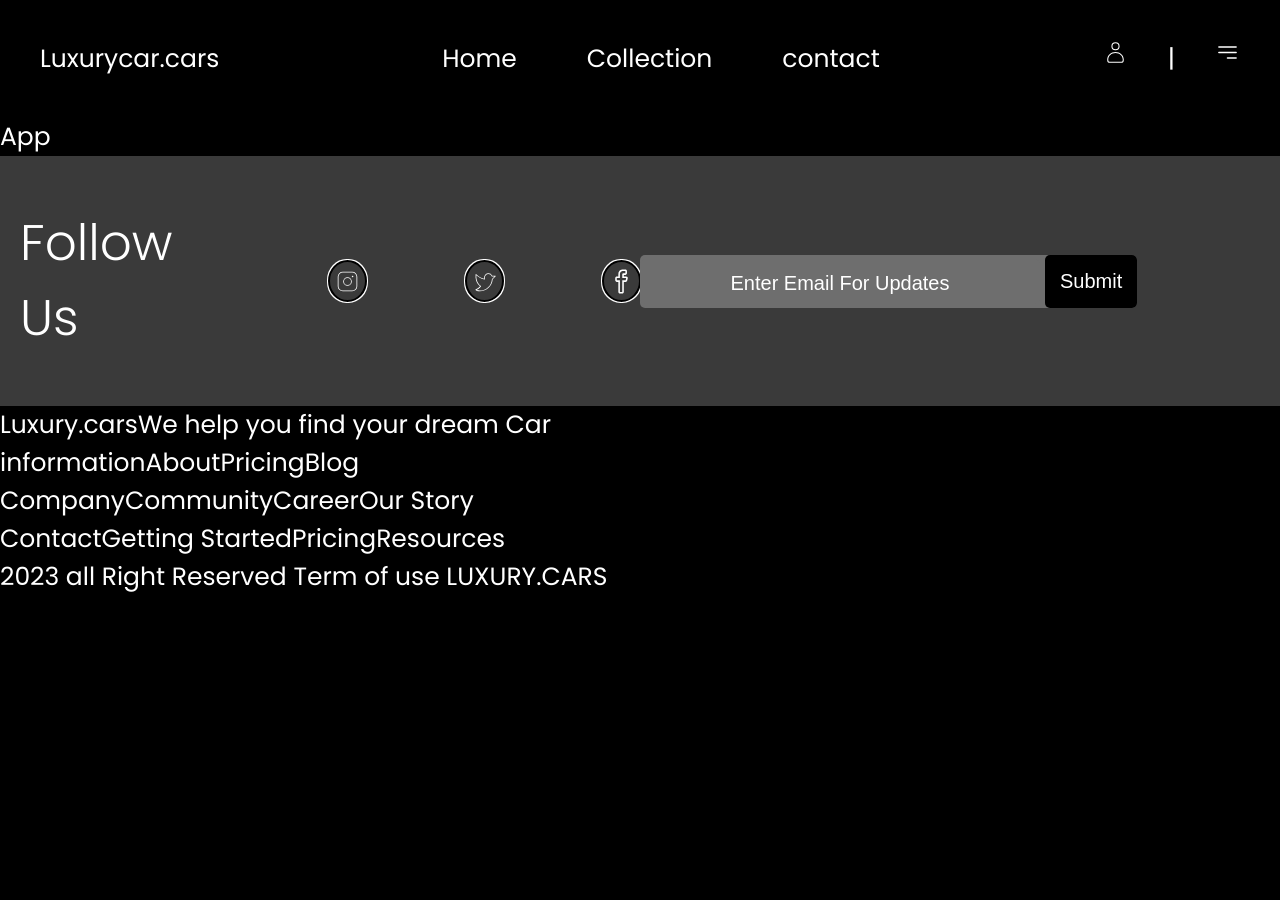
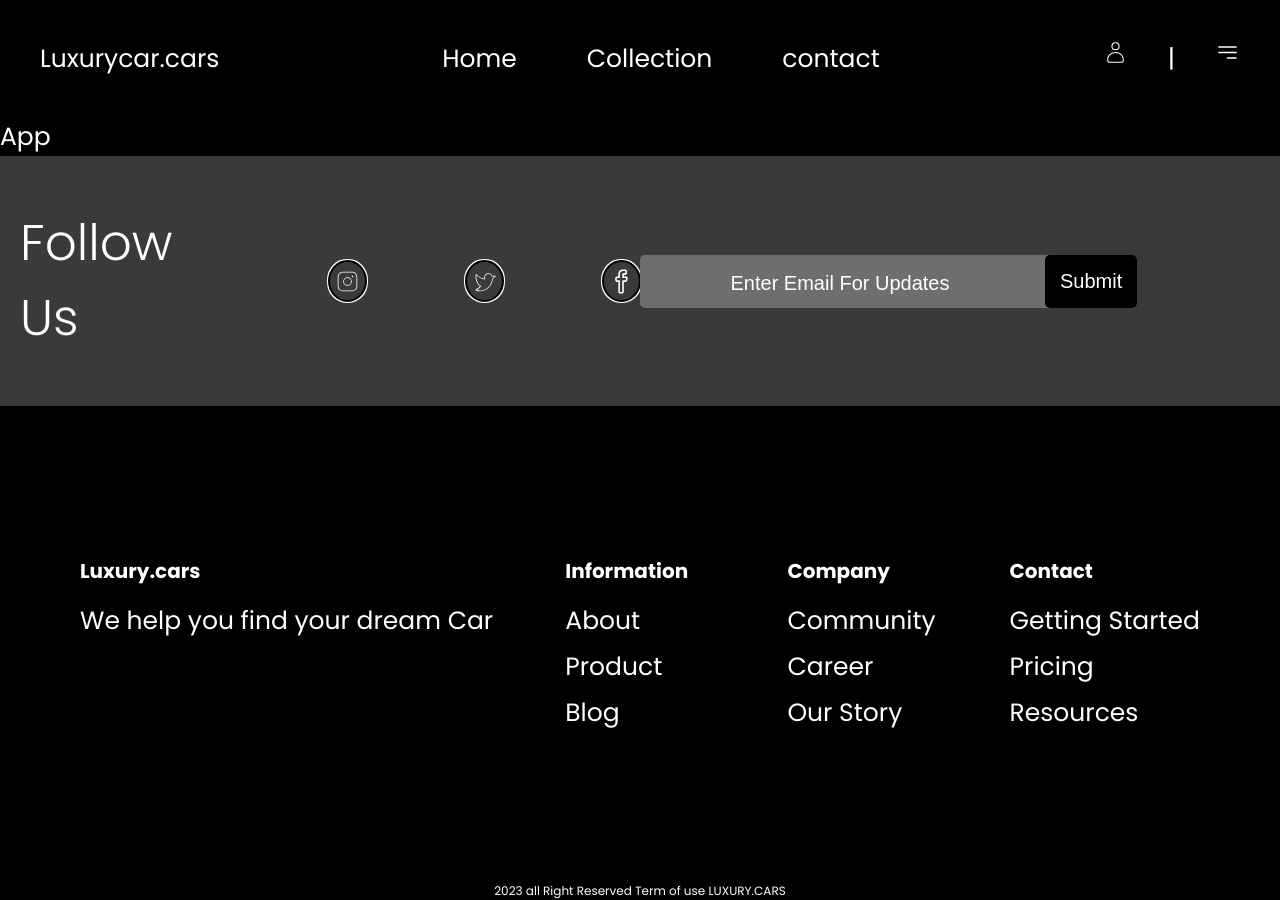
Before and after one commit to oladimejitaiwoodusote/car-site, a React (Vite) app: page / in a window 1280 px wide. Before the commit the page ends 800 px from the top, so only its background shows below. Built offline with nearby package versions, Linux system fonts and the light colour scheme.

Commit message:
Footer bottom v0

```diff
--- a/src/components/Footer.tsx
+++ b/src/components/Footer.tsx
@@ -21,14 +21,15 @@ function Footer() {
         </div>
       </div>
       <div className='footer_bottom'>
+        <div className='footer_columns'>
           <div className='footer_column'>
             <span className="footer_title">Luxury.cars</span>
             <span>We help you find your dream Car</span>
           </div>
           <div className='footer_column'>
-          <span className="footer_title">information</span>
+            <span className="footer_title">Information</span>
             <span>About</span>
-          <span>Pricing</span>
+            <span>Product</span>
             <span>Blog</span>
           </div>
           <div className='footer_column'>
@@ -43,6 +44,7 @@ function Footer() {
             <span>Pricing</span>
             <span>Resources</span>
           </div>
+        </div>
         <p className="footer_copyright">2023 all Right Reserved Term of use LUXURY.CARS</p>
       </div>
     </footer>
--- a/src/styles/Footer.css
+++ b/src/styles/Footer.css
@@ -11,6 +11,7 @@
     background-color: #3a3a3a;
     width: 100%;
     padding: 50px 20px;
+    margin-bottom: 150px;
 }
 
 .footer_top_left{
@@ -92,3 +93,37 @@
     cursor: pointer;
     font-size: 20px;
 }
+
+.footer_bottom {
+    background-color: black;
+    color: white;
+    text-align: center;
+}
+
+.footer_columns{
+    display: flex;
+    justify-content: space-between;
+    margin: 0 auto;
+    flex-wrap: wrap;
+    gap: 20px;
+    padding: 0 80px;
+}
+
+.footer_column {
+    display: flex;
+    flex-direction: column;
+    align-items: flex-start;
+    gap: 8px;
+    min-width: 150px;
+}
+
+.footer_title {
+    font-size: 20px;
+    font-weight: bold;
+    margin-bottom: 8px;
+}
+
+.footer_copyright {
+    font-size: 12px;
+    margin-top: 150px;
+}
```
Lines whose indentation alone changed are shown as unchanged.
